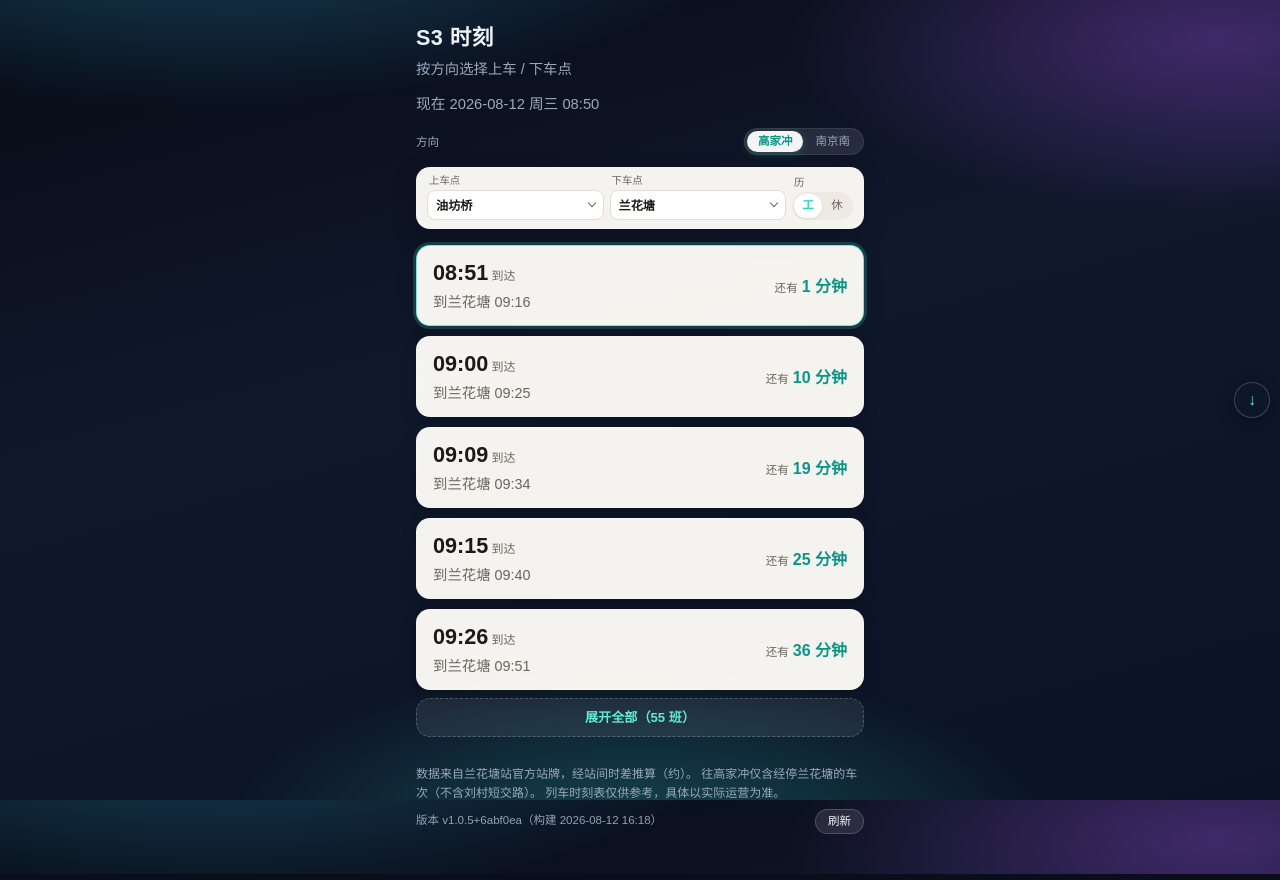
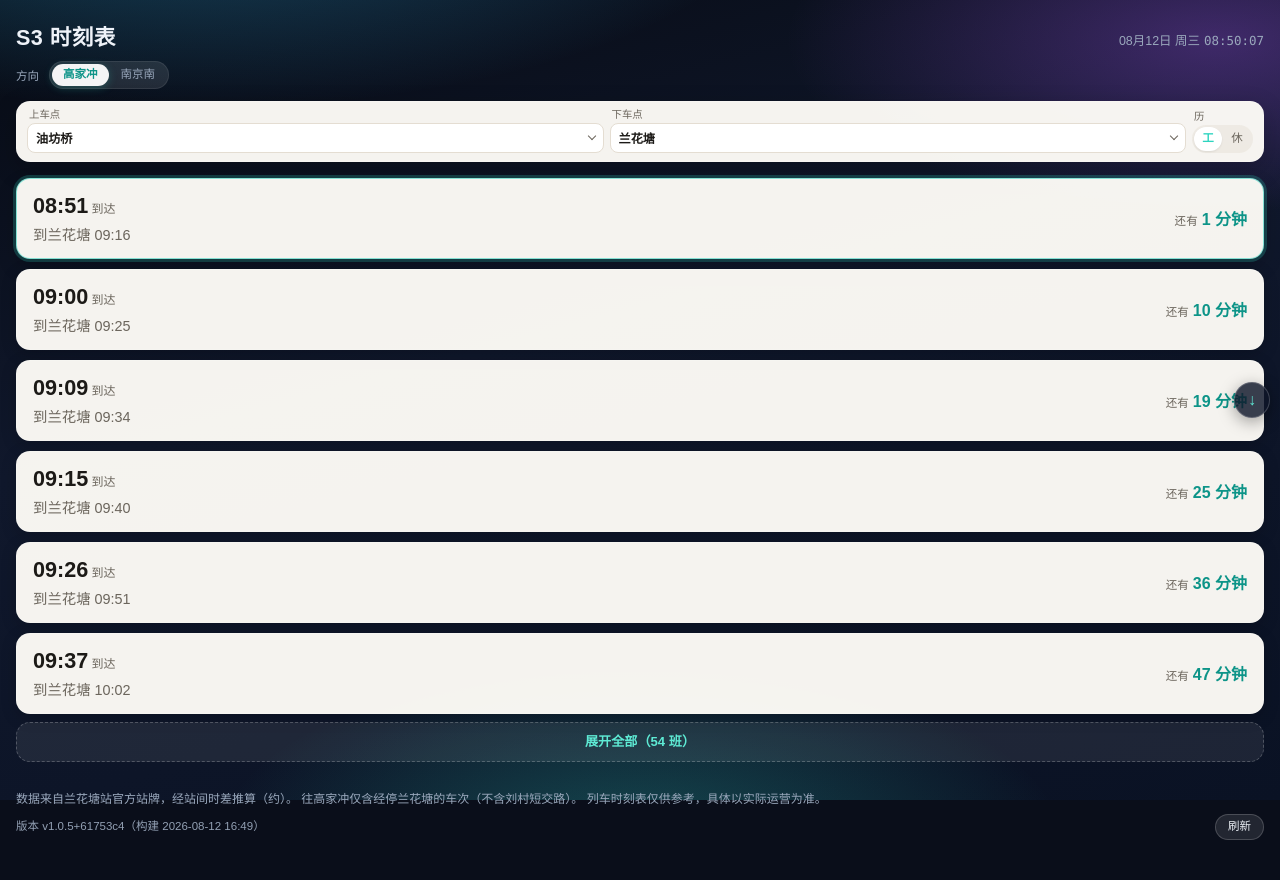
Before and after one commit to subangbang19950406/train-time, a plain HTML site: page index.html in a window 1280 px wide. Drawn offline with Linux system fonts and the light colour scheme.

Commit message:
优化移动端头部信息与图标缓存策略
调整标题区日期时间展示与全屏布局细节，修复 iOS 主屏图标缓存不生效的问题，并同步版本信息。

```diff
--- a/css/styles.css
+++ b/css/styles.css
@@ -23,10 +23,13 @@ html, body {
   background: var(--bg);
   color: var(--ink);
   font-family: var(--font);
+  height: 100%;
   min-height: 100%;
 }
 
 body {
+  min-height: 100svh;
+  min-height: 100dvh;
   background:
     radial-gradient(ellipse 90% 55% at 15% -15%, rgba(56, 189, 248, 0.38) 0%, transparent 52%),
     radial-gradient(ellipse 70% 45% at 95% 5%, rgba(168, 85, 247, 0.32) 0%, transparent 48%),
@@ -36,9 +39,28 @@ body {
 }
 
 .app {
-  max-width: 480px;
-  margin: 0 auto;
-  padding: 20px 16px 40px;
+  width: 100%;
+  margin: 0;
+  min-height: 100svh;
+  min-height: 100dvh;
+  display: flex;
+  flex-direction: column;
+  padding: 20px 16px calc(40px + env(safe-area-inset-bottom, 0px));
+}
+
+.title-row {
+  display: flex;
+  align-items: baseline;
+  justify-content: flex-start;
+  gap: 10px;
+}
+
+.title-meta {
+  margin-left: auto;
+  display: inline-flex;
+  align-items: baseline;
+  justify-content: flex-end;
+  gap: 4px;
 }
 
 .header h1 {
@@ -49,22 +71,35 @@ body {
   color: var(--surface-text);
 }
 
+.today {
+  display: inline-flex;
+  align-items: baseline;
+  gap: 4px;
+  margin: 0;
+  font-size: 0.78rem;
+  color: var(--surface-muted);
+  white-space: nowrap;
+}
+
+.today-time {
+  display: inline-block;
+  width: 8ch;
+  text-align: right;
+  font-family: ui-monospace, SFMono-Regular, Menlo, Monaco, Consolas, monospace;
+  font-variant-numeric: tabular-nums;
+  font-feature-settings: "tnum" 1;
+}
+
 .header .sub {
   margin: 6px 0 0;
   color: var(--surface-muted);
   font-size: 0.9rem;
 }
 
-.now {
-  margin-top: 14px;
-  font-size: 0.92rem;
-  color: var(--surface-muted);
-}
-
 .direction-row {
   display: flex;
   align-items: center;
-  justify-content: space-between;
+  justify-content: flex-start;
   gap: 10px;
   margin-top: 10px;
 }
@@ -462,7 +497,8 @@ body {
 }
 
 .footer {
-  margin-top: 28px;
+  margin-top: auto;
+  padding-top: 28px;
   color: var(--surface-muted);
   font-size: 0.75rem;
   line-height: 1.55;
--- a/index.html
+++ b/index.html
@@ -11,16 +11,20 @@
     <meta name="apple-mobile-web-app-capable" content="yes" />
     <meta name="apple-mobile-web-app-status-bar-style" content="default" />
     <meta name="apple-mobile-web-app-title" content="S3 时刻" />
-    <link rel="apple-touch-icon" href="icons/apple-touch-icon.png" />
-    <link rel="icon" type="image/png" href="icons/apple-touch-icon.png" />
+    <link rel="apple-touch-icon" sizes="180x180" href="icons/apple-touch-icon.png?v=2" />
+    <link rel="apple-touch-icon" href="icons/apple-touch-icon.png?v=2" />
+    <link rel="icon" type="image/png" sizes="180x180" href="icons/apple-touch-icon.png?v=2" />
     <link rel="stylesheet" href="css/styles.css" />
   </head>
   <body>
     <main class="app">
       <header class="header">
-        <h1>S3 时刻</h1>
-        <p class="sub">按方向选择上车 / 下车点</p>
-        <p class="now" id="nowText"></p>
+        <div class="title-row">
+          <h1>S3 时刻表</h1>
+          <div class="title-meta">
+            <p class="today" id="todayText"></p>
+          </div>
+        </div>
         <div class="direction-row">
           <span class="direction-label">方向</span>
           <div class="direction-track" id="directionSeg" role="radiogroup" aria-label="方向">
--- a/js/app.js
+++ b/js/app.js
@@ -9,7 +9,7 @@
   };
   var data = window.S3_LANHUATANG;
   var S = window.S3Schedule;
-  var COLLAPSED_LIMIT = 5;
+  var COLLAPSED_LIMIT = 6;
   var SCROLL_EDGE = 48;
 
   var state = {
@@ -28,20 +28,18 @@
   }
 
   function formatNow(d) {
-    var week = ["日", "一", "二", "三", "四", "五", "六"][d.getDay()];
     return (
-      d.getFullYear() +
-      "-" +
-      pad2(d.getMonth() + 1) +
-      "-" +
-      pad2(d.getDate()) +
-      " 周" +
-      week +
-      " " +
       pad2(d.getHours()) +
       ":" +
-      pad2(d.getMinutes())
+      pad2(d.getMinutes()) +
+      ":" +
+      pad2(d.getSeconds())
     );
+  }
+
+  function formatToday(d) {
+    var week = ["日", "一", "二", "三", "四", "五", "六"][d.getDay()];
+    return pad2(d.getMonth() + 1) + "月" + pad2(d.getDate()) + "日 周" + week;
   }
 
   function stationName(id) {
@@ -295,7 +293,12 @@
     ensureCalendar(now);
     normalizeSelection();
 
-    document.getElementById("nowText").textContent = "现在 " + formatNow(now);
+    document.getElementById("todayText").innerHTML =
+      '<span class="today-date">' +
+      formatToday(now) +
+      '</span><span class="today-time">' +
+      formatNow(now) +
+      "</span>";
     var buildTime = window.APP_BUILD_TIME ? "（构建 " + window.APP_BUILD_TIME + "）" : "";
     document.getElementById("versionText").textContent = "版本 " + APP_VERSION + buildTime;
     syncDirectionUI();
@@ -488,7 +491,7 @@
     if (handleReloadScrollTop()) {
       finishReloadScrollTop();
     }
-    // 每秒重算等待分钟数，分钟一到就更新「还有 N 分钟」并剔除已过班次
+    // 每秒重算等待分钟数并刷新右上角时间（精确到秒）
     setInterval(render, 1000);
   }
 
--- a/js/version.js
+++ b/js/version.js
@@ -1,2 +1,2 @@
-window.APP_VERSION = "v1.0.5+6abf0ea";
-window.APP_BUILD_TIME = "2026-08-12 16:18";
+window.APP_VERSION = "v1.0.5+61753c4";
+window.APP_BUILD_TIME = "2026-08-12 16:49";
```
